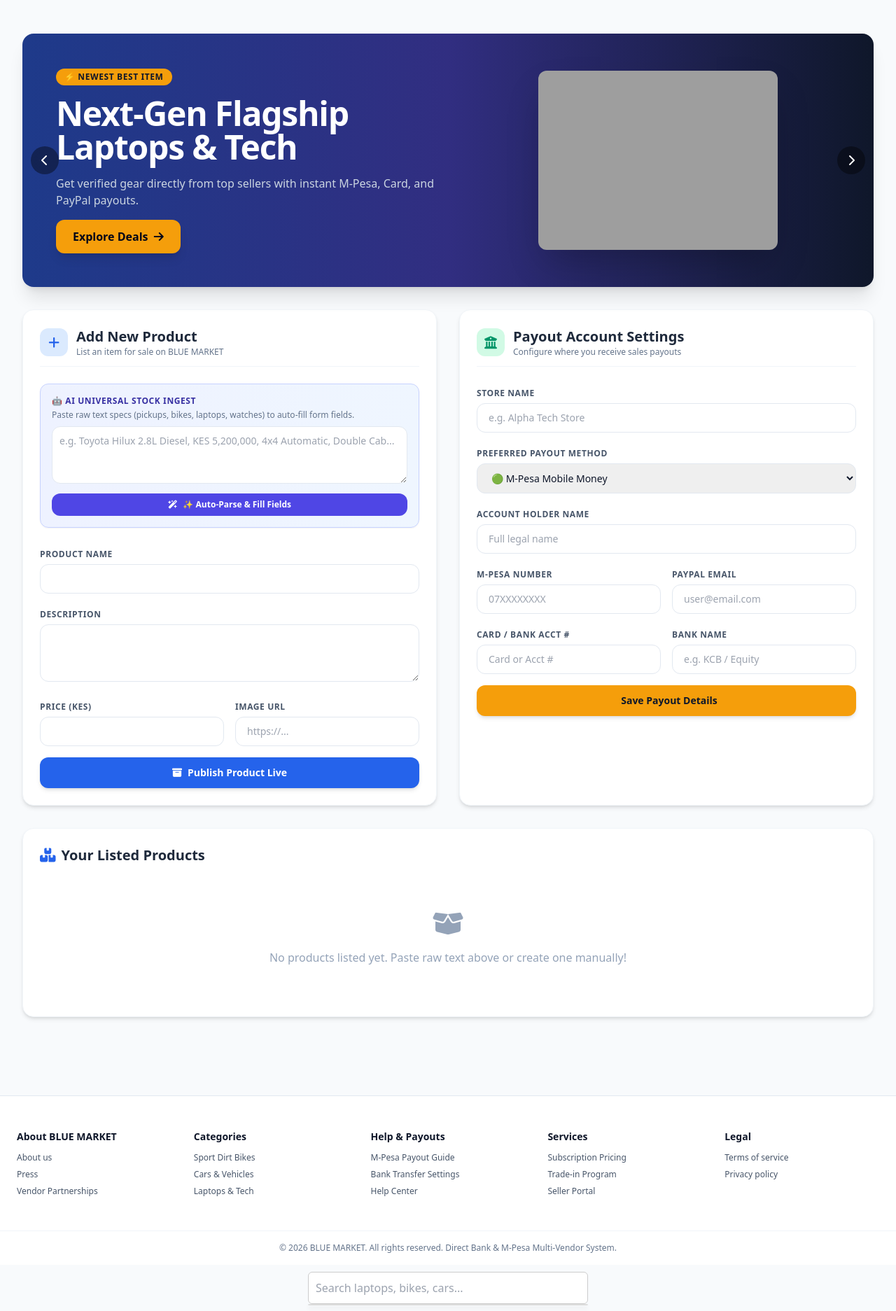
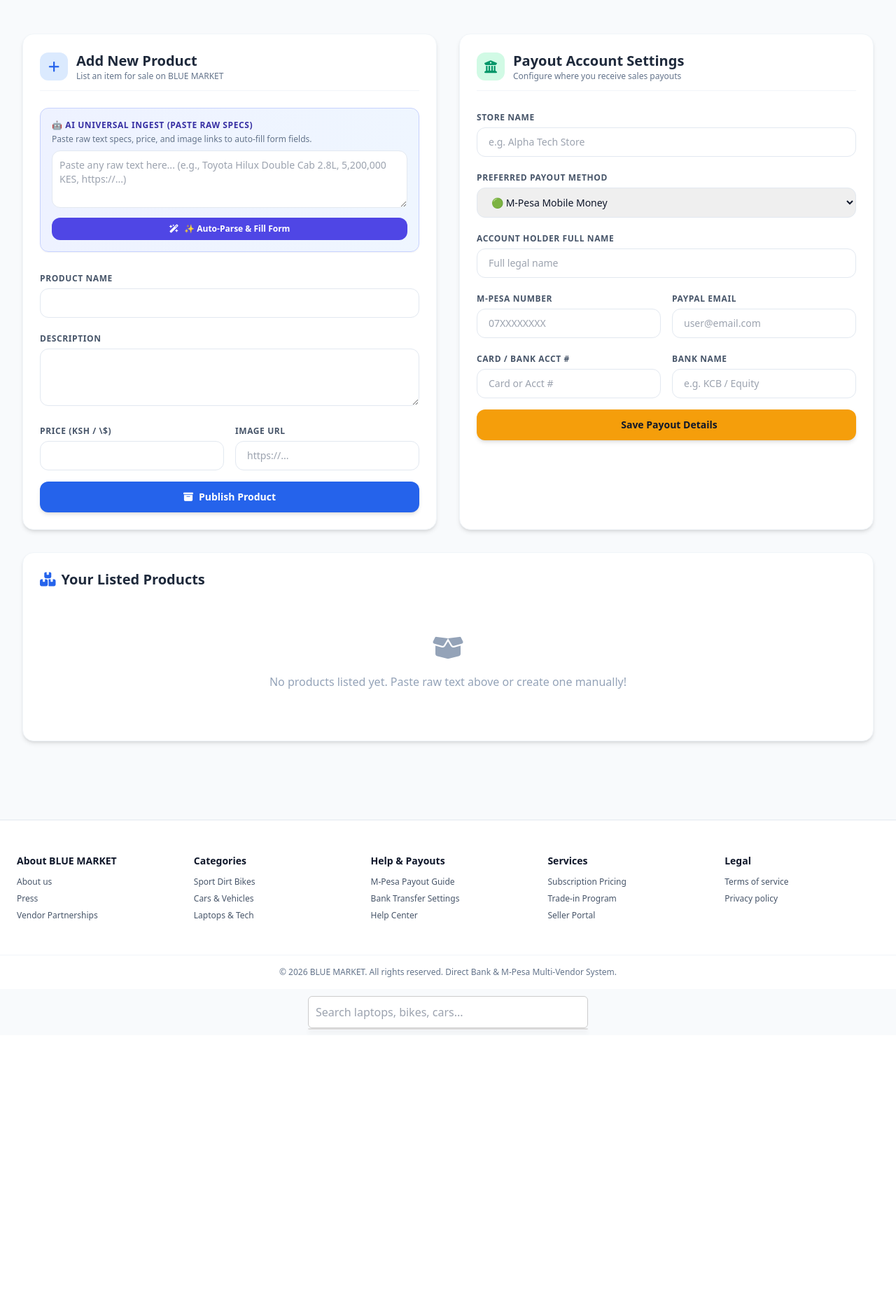
Before and after one commit to samuelk-dot/blue-market, a Django app: page /dashboard/ in a window 1280 px wide. Shown: the part 127-2000 px from the top of the page at 70% size. After the commit the page ends 1602 px from the top, so only its background shows below. Run offline with Django 5.2, Linux system fonts and the light colour scheme; a user stored in the database is signed in; data comes from the database, SQL or seed files in the repository; data that the repository does not hold is empty; some libraries are stand-ins or nearby versions; grey boxes are pictures that could not be loaded.

Commit message:
Replace dashboard with full clean template and AI image parser

```diff
--- a/store/templates/store/dashboard.html
+++ b/store/templates/store/dashboard.html
@@ -3,65 +3,7 @@
 
 <div class="max-w-7xl mx-auto px-4 py-6 space-y-8">
 
-    <!-- 1. MOVING FEATURED SLIDER (CAROUSEL) -->
-    <div class="relative overflow-hidden rounded-2xl bg-gradient-to-r from-blue-900 via-indigo-900 to-slate-900 text-white shadow-xl">
-        <div id="hero-slider" class="flex transition-transform duration-700 ease-in-out" style="transform: translateX(0%);">
-
-            <!-- Slide 1 -->
-            <div class="min-w-full p-8 md:p-12 flex flex-col md:flex-row items-center justify-between gap-6">
-                <div class="space-y-4 max-w-xl">
-                    <span class="inline-block bg-amber-500 text-slate-900 font-extrabold text-xs px-3 py-1 rounded-full uppercase tracking-wider">
-                        ⚡ Newest Best Item
-                    </span>
-                    <h1 class="text-3xl md:text-5xl font-black tracking-tight leading-tight">
-                        Next-Gen Flagship Laptops & Tech
-                    </h1>
-                    <p class="text-slate-300 text-sm md:text-base">
-                        Get verified gear directly from top sellers with instant M-Pesa, Card, and PayPal payouts.
-                    </p>
-                    <a href="#products" class="inline-block bg-amber-500 hover:bg-amber-400 text-slate-950 font-bold px-6 py-3 rounded-xl transition shadow-lg">
-                        Explore Deals <i class="fa-solid fa-arrow-right ml-1"></i>
-                    </a>
-                </div>
-                <div class="w-full md:w-1/2 flex justify-center">
-                    <img src="https://images.unsplash.com/photo-1517336714731-489689fd1ca8?auto=format&fit=crop&w=800&q=80" alt="Tech Banner" class="rounded-xl shadow-2xl max-h-64 object-cover">
-                </div>
-            </div>
-
-            <!-- Slide 2 -->
-            <div class="min-w-full p-8 md:p-12 flex flex-col md:flex-row items-center justify-between gap-6">
-                <div class="space-y-4 max-w-xl">
-                    <span class="inline-block bg-blue-500 text-white font-extrabold text-xs px-3 py-1 rounded-full uppercase tracking-wider">
-                        🛡️ Trusted Vendor Guarantee
-                    </span>
-                    <h1 class="text-3xl md:text-5xl font-black tracking-tight leading-tight">
-                        Zero-Fee Vendor Payouts
-                    </h1>
-                    <p class="text-slate-300 text-sm md:text-base">
-                        Receive instant payouts to your M-Pesa, Bank, PayPal, or Debit Card automatically.
-                    </p>
-                    <a href="#payout-settings" class="inline-block bg-blue-600 hover:bg-blue-500 text-white font-bold px-6 py-3 rounded-xl transition shadow-lg">
-                        Setup Payouts <i class="fa-solid fa-wallet ml-1"></i>
-                    </a>
-                </div>
-                <div class="w-full md:w-1/2 flex justify-center">
-                    <img src="https://images.unsplash.com/photo-1556742049-0a67dd35f29d?auto=format&fit=crop&w=800&q=80" alt="Vendor Banner" class="rounded-xl shadow-2xl max-h-64 object-cover">
-                </div>
-            </div>
-
-        </div>
-
-        <!-- Slider Controls -->
-        <button id="prevSlide" class="absolute left-3 top-1/2 -translate-y-1/2 bg-black/40 hover:bg-black/70 text-white w-10 h-10 rounded-full flex items-center justify-center transition">
-            <i class="fa-solid fa-chevron-left"></i>
-        </button>
-        <button id="nextSlide" class="absolute right-3 top-1/2 -translate-y-1/2 bg-black/40 hover:bg-black/70 text-white w-10 h-10 rounded-full flex items-center justify-center transition">
-            <i class="fa-solid fa-chevron-right"></i>
-        </button>
-    </div>
-
-
-    <!-- 2. MAIN TWO-COLUMN DASHBOARD GRID -->
+    <!-- MAIN TWO-COLUMN DASHBOARD GRID -->
     <div class="grid grid-cols-1 lg:grid-cols-2 gap-8">
 
         <!-- CARD 1: ADD NEW PRODUCT & AI INGESTER -->
@@ -79,12 +21,12 @@
             <!-- AI Universal Smart-Parse Box -->
             <div class="mb-6 p-4 bg-gradient-to-r from-indigo-50 to-blue-50 border border-indigo-200 rounded-xl shadow-sm">
                 <label class="block text-xs font-bold text-indigo-800 uppercase tracking-wider mb-1">
-                    🤖 AI Universal Stock Ingest
+                    🤖 AI Universal Ingest (Paste Raw Specs)
                 </label>
-                <p class="text-xs text-slate-500 mb-2">Paste raw text specs (pickups, bikes, laptops, watches) to auto-fill form fields.</p>
-                <textarea id="aiRawInput" rows="3" placeholder="e.g. Toyota Hilux 2.8L Diesel, KES 5,200,000, 4x4 Automatic, Double Cab..." class="w-full p-2.5 border border-slate-200 rounded-xl text-sm bg-white mb-2 focus:ring-2 focus:ring-indigo-500 focus:outline-none"></textarea>
+                <p class="text-xs text-slate-500 mb-2">Paste raw text specs, price, and image links to auto-fill form fields.</p>
+                <textarea id="aiRawInput" rows="3" placeholder="Paste any raw text here... (e.g., Toyota Hilux Double Cab 2.8L, 5,200,000 KES, https://...)" class="w-full p-2.5 border border-slate-200 rounded-xl text-sm bg-white mb-2 focus:ring-2 focus:ring-indigo-500 focus:outline-none"></textarea>
                 <button type="button" onclick="parseWithAI()" class="w-full bg-indigo-600 hover:bg-indigo-700 text-white font-bold py-2 px-4 rounded-xl text-xs transition flex items-center justify-center gap-2">
-                    <i class="fa-solid fa-wand-magic-sparkles"></i> ✨ Auto-Parse & Fill Fields
+                    <i class="fa-solid fa-wand-magic-sparkles"></i> ✨ Auto-Parse & Fill Form
                 </button>
             </div>
 
@@ -103,17 +45,17 @@
 
                 <div class="grid grid-cols-2 gap-4">
                     <div class="space-y-1">
-                        <label class="text-xs font-semibold text-slate-600 uppercase tracking-wider">Price (KES)</label>
+                        <label class="text-xs font-semibold text-slate-600 uppercase tracking-wider">Price (KSH / \$)</label>
                         <input type="number" step="0.01" name="price" id="product_price_input" required class="w-full px-4 py-2.5 rounded-xl border border-slate-200 text-sm focus:ring-2 focus:ring-blue-500 focus:outline-none">
                     </div>
                     <div class="space-y-1">
                         <label class="text-xs font-semibold text-slate-600 uppercase tracking-wider">Image URL</label>
-                        <input type="url" name="image_url" placeholder="https://..." class="w-full px-4 py-2.5 rounded-xl border border-slate-200 text-sm focus:ring-2 focus:ring-blue-500 focus:outline-none">
+                        <input type="url" name="image_url" id="product_image_input" placeholder="https://..." class="w-full px-4 py-2.5 rounded-xl border border-slate-200 text-sm focus:ring-2 focus:ring-blue-500 focus:outline-none">
                     </div>
                 </div>
 
                 <button type="submit" name="add_product" class="w-full bg-blue-600 hover:bg-blue-700 text-white font-bold py-3 rounded-xl text-sm transition shadow-md flex items-center justify-center gap-2">
-                    <i class="fa-solid fa-box-archive"></i> Publish Product Live
+                    <i class="fa-solid fa-box-archive"></i> Publish Product
                 </button>
             </form>
         </div>
@@ -149,7 +91,7 @@
                 </div>
 
                 <div class="space-y-1">
-                    <label class="text-xs font-semibold text-slate-600 uppercase tracking-wider">Account Holder Name</label>
+                    <label class="text-xs font-semibold text-slate-600 uppercase tracking-wider">Account Holder Full Name</label>
                     <input type="text" name="account_holder_name" value="{{ vendor_profile.account_holder_name|default:'' }}" placeholder="Full legal name" class="w-full px-4 py-2.5 rounded-xl border border-slate-200 text-sm focus:ring-2 focus:ring-emerald-500 focus:outline-none">
                 </div>
 
@@ -192,7 +134,7 @@
         {% if products %}
             <div class="grid grid-cols-1 sm:grid-cols-2 lg:grid-cols-4 gap-6">
                 {% for item in products %}
-                <div class="border border-slate-200 rounded-xl overflow-hidden hover:shadow-lg transition">
+                <div class="border border-slate-200 rounded-xl overflow-hidden hover:shadow-lg transition flex flex-col">
                     {% if item.image_url %}
                         <img src="{{ item.image_url }}" alt="{{ item.name }}" class="h-44 w-full object-cover">
                     {% else %}
@@ -223,7 +165,6 @@
 
 <!-- JAVASCRIPT LOGIC -->
 <script>
-// AI Universal Smart-Parse Function
 function parseWithAI() {
     const rawText = document.getElementById('aiRawInput').value;
     if(!rawText) {
@@ -245,44 +186,20 @@ function parseWithAI() {
         }
     }
 
-    // Use first line as title name
+    // Auto-detect image URL if http link is present in text
+    const urlMatch = rawText.match(/https?:\/\/[^\s]+/g);
+    if(urlMatch && urlMatch.length > 0) {
+        const imageField = document.getElementById('product_image_input');
+        if(imageField) imageField.value = urlMatch[0];
+    }
+
+    // Use first line as product name title
     const lines = rawText.split('\n');
     const nameField = document.getElementById('product_name_input');
     if(nameField) nameField.value = lines[0].substring(0, 50);
 
-    alert('✨ AI successfully parsed text into fields!');
+    alert('✨ AI successfully parsed name, price, image URL, and description!');
 }
-
-// Hero Slider Script
-const slider = document.getElementById('hero-slider');
-const prevBtn = document.getElementById('prevSlide');
-const nextBtn = document.getElementById('nextSlide');
-let currentSlide = 0;
-const totalSlides = 2;
-
-function updateSlider() {
-    if(slider) slider.style.transform = `translateX(-${currentSlide * 100}%)`;
-}
-
-if(nextBtn) {
-    nextBtn.addEventListener('click', () => {
-        currentSlide = (currentSlide + 1) % totalSlides;
-        updateSlider();
-    });
-}
-
-if(prevBtn) {
-    prevBtn.addEventListener('click', () => {
-        currentSlide = (currentSlide - 1 + totalSlides) % totalSlides;
-        updateSlider();
-    });
-}
-
-// Auto-slide every 5 seconds
-setInterval(() => {
-    currentSlide = (currentSlide + 1) % totalSlides;
-    updateSlider();
-}, 5000);
 </script>
 
 {% endblock %}
```
